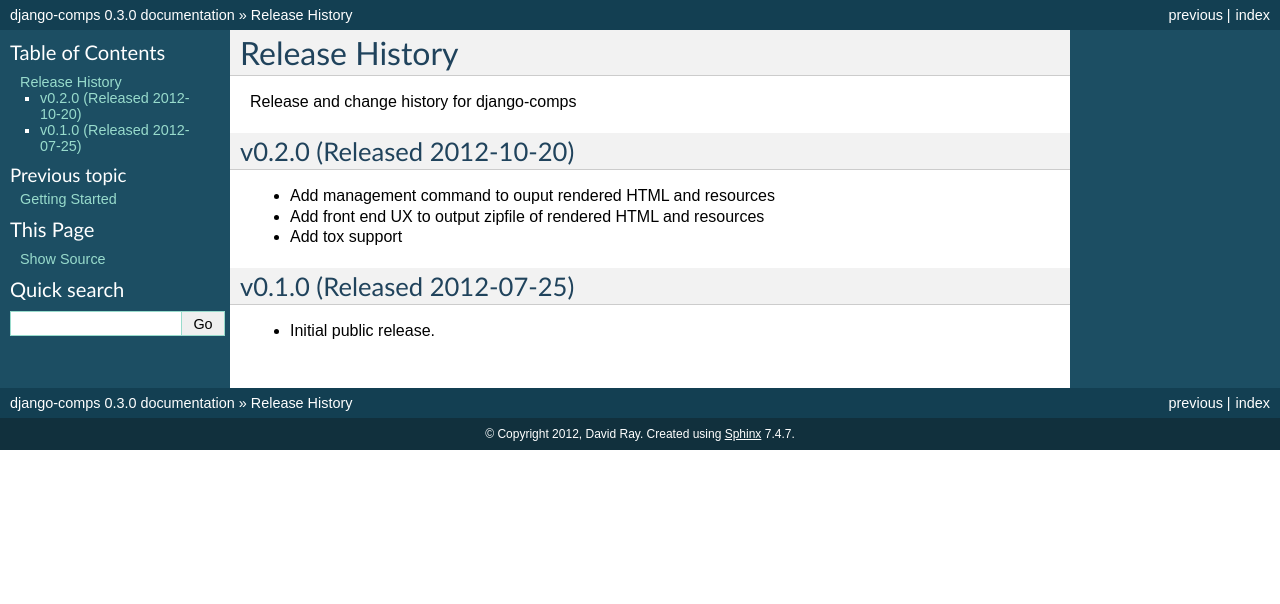
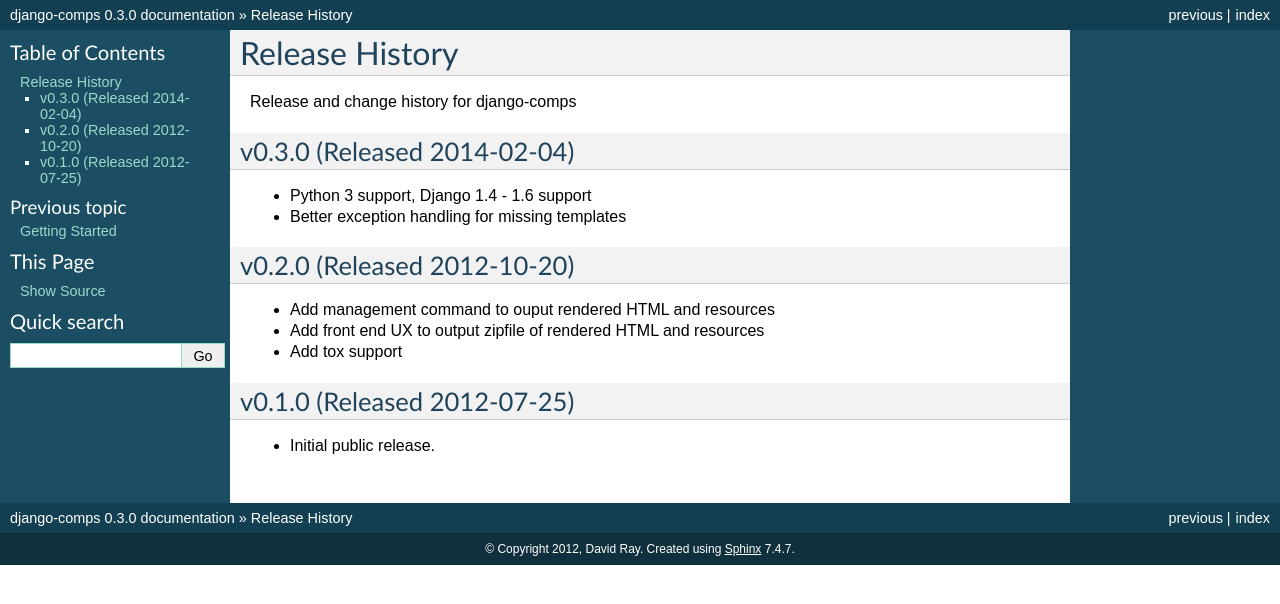
Before and after one commit to caktus/django-comps, a Sphinx documentation site: the page built from docs/releases.rst, in a window 1280 px wide. Shown: the top 604 px of the page. Built offline with Sphinx 7.4.7, drawn with Linux system fonts in a browser that asks for light colours.

Commit message:
Update releases.rst

```diff
--- a/docs/releases.rst
+++ b/docs/releases.rst
@@ -2,6 +2,12 @@
 ====================================
 
 Release and change history for django-comps
+
+v0.3.0 (Released 2014-02-04)
+------------------------------------
+
+- Python 3 support, Django 1.4 - 1.6 support
+- Better exception handling for missing templates
 
 
 v0.2.0 (Released 2012-10-20)
```
